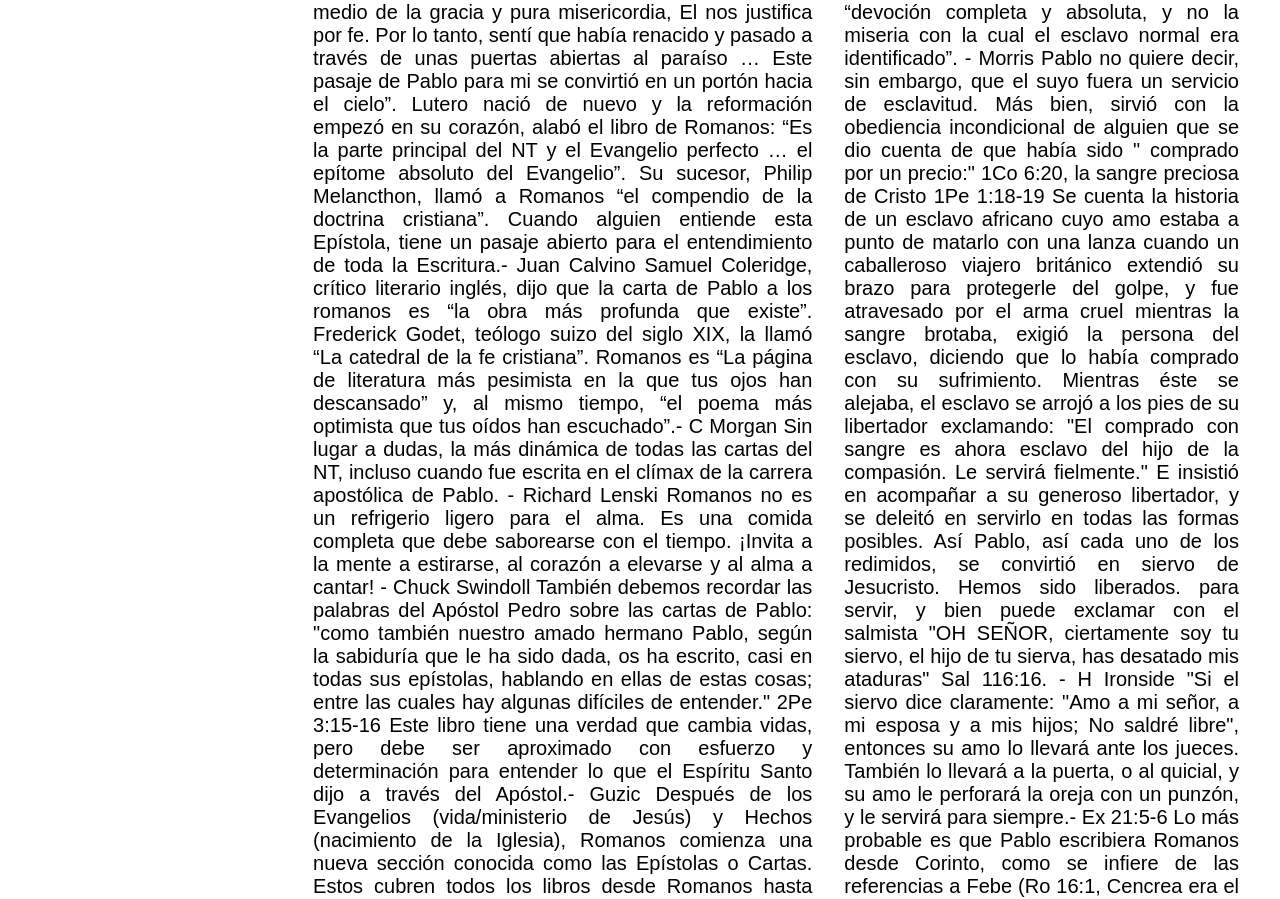
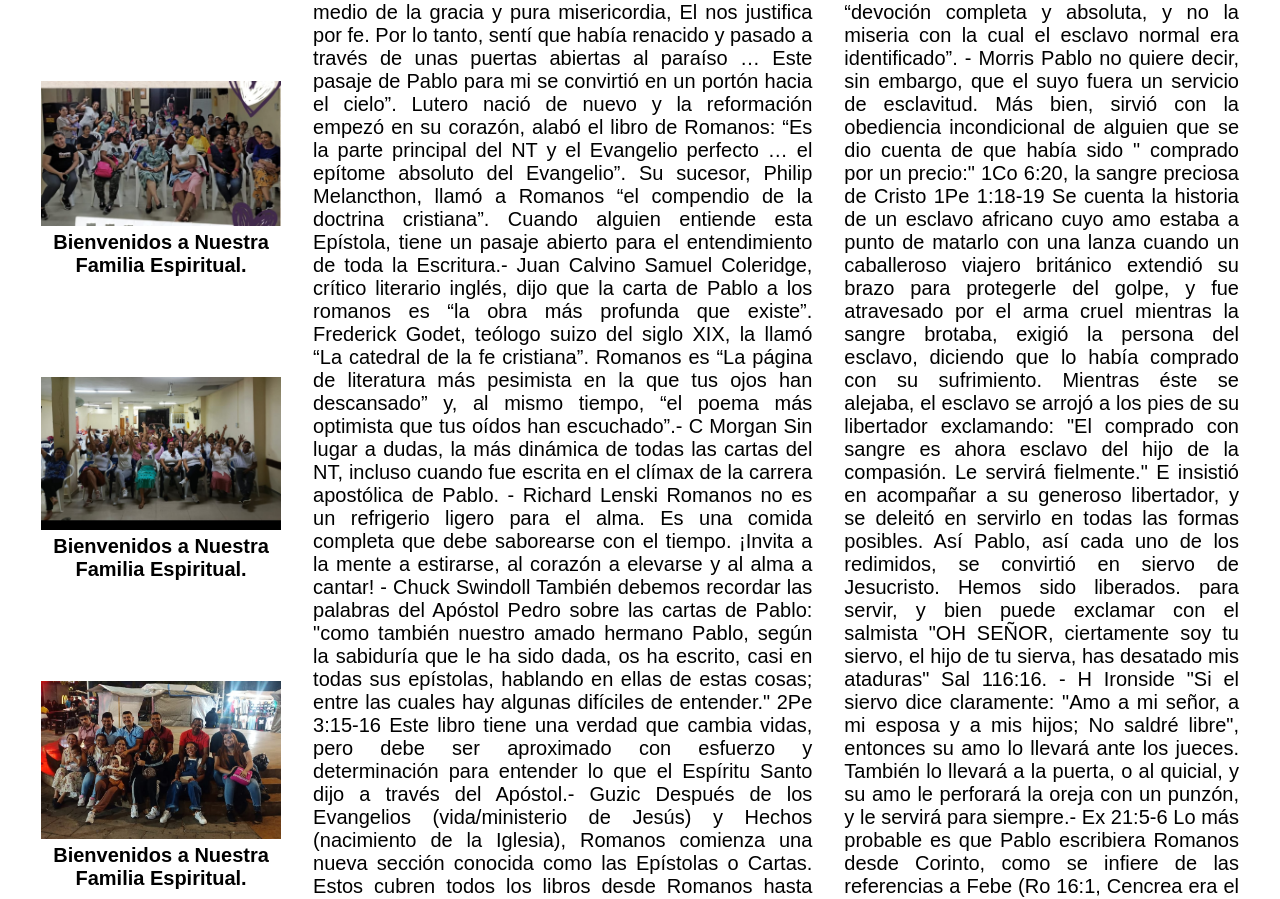
Before and after one commit to hackersito777/luzdesion, a plain HTML site: page index.html in a window 1280 px wide. Shown: the part 1205-2104 px from the top of the page. Drawn offline with Linux system fonts and the light colour scheme.

Commit message:
tercer commit

```diff
--- a/index.html
+++ b/index.html
@@ -51,6 +51,34 @@
             src="./395904831_679079844325261_3418269420107474638_n.jpg"
             alt="upps"
             class="img3menu"
+          />
+          <h4>Bienvenidos a Nuestra Familia Espiritual.</h4>
+        </section>
+
+        <section class="cuarta-tarjeta">
+          <img
+            src="./la4.jpg"
+            alt="upps"
+            class="img4menu"
+          />
+          <h4>Bienvenidos a Nuestra Familia Espiritual.</h4>
+        </section>
+
+        <section class="quinta-tarjeta">
+          <img
+            src="./la5.jpg"
+            alt="upps"
+            class="img5menu"
+          />
+          <h4>Bienvenidos a Nuestra Familia Espiritual.</h4>
+        </section>
+
+
+        <section class="sexta-tarjeta">
+          <img
+            src="./la6.jpg"
+            alt="upps"
+            class="img6menu"
           />
           <h4>Bienvenidos a Nuestra Familia Espiritual.</h4>
         </section>
--- a/style.css
+++ b/style.css
@@ -63,7 +63,7 @@ nav,
 }
 
 nav {
-  justify-content: space-between;
+  justify-content:space-between;
 }
 
 ul {
@@ -157,6 +157,64 @@ width: 120px;
 
 }
 
+
+
+.cuarta-tarjeta {
+
+  width: auto;
+  margin-top: 100px;
+}
+
+.cuarta-tarjeta > img {
+  width: 100%;
+}
+
+
+.cuarta-tarjeta:hover .img4menu{
+  transform: scale(1.2); /* Escala la imagen a 1.2 veces su tamaño original */
+  filter: brightness(1.2); /* Opcional: Añade un poco de brillo para que se vea mejor */
+
+}
+
+
+
+
+.quinta-tarjeta {
+
+  width: auto;
+  margin-top: 100px;
+}
+
+.quinta-tarjeta > img {
+  width: 100%;
+}
+
+
+.quinta-tarjeta:hover .img5menu{
+  transform: scale(1.2); /* Escala la imagen a 1.2 veces su tamaño original */
+  filter: brightness(1.2); /* Opcional: Añade un poco de brillo para que se vea mejor */
+
+}
+
+
+
+
+.sexta-tarjeta {
+
+  width: auto;
+  margin-top: 100px;
+}
+
+.sexta-tarjeta > img {
+  width: 100%;
+}
+
+
+.sexta-tarjeta:hover .img6menu{
+  transform: scale(1.2); /* Escala la imagen a 1.2 veces su tamaño original */
+  filter: brightness(1.2); /* Opcional: Añade un poco de brillo para que se vea mejor */
+
+}
 
 
 
```
Also changed, not shown: la4.jpg (added), la5.jpg (added), la6.jpg (added).
